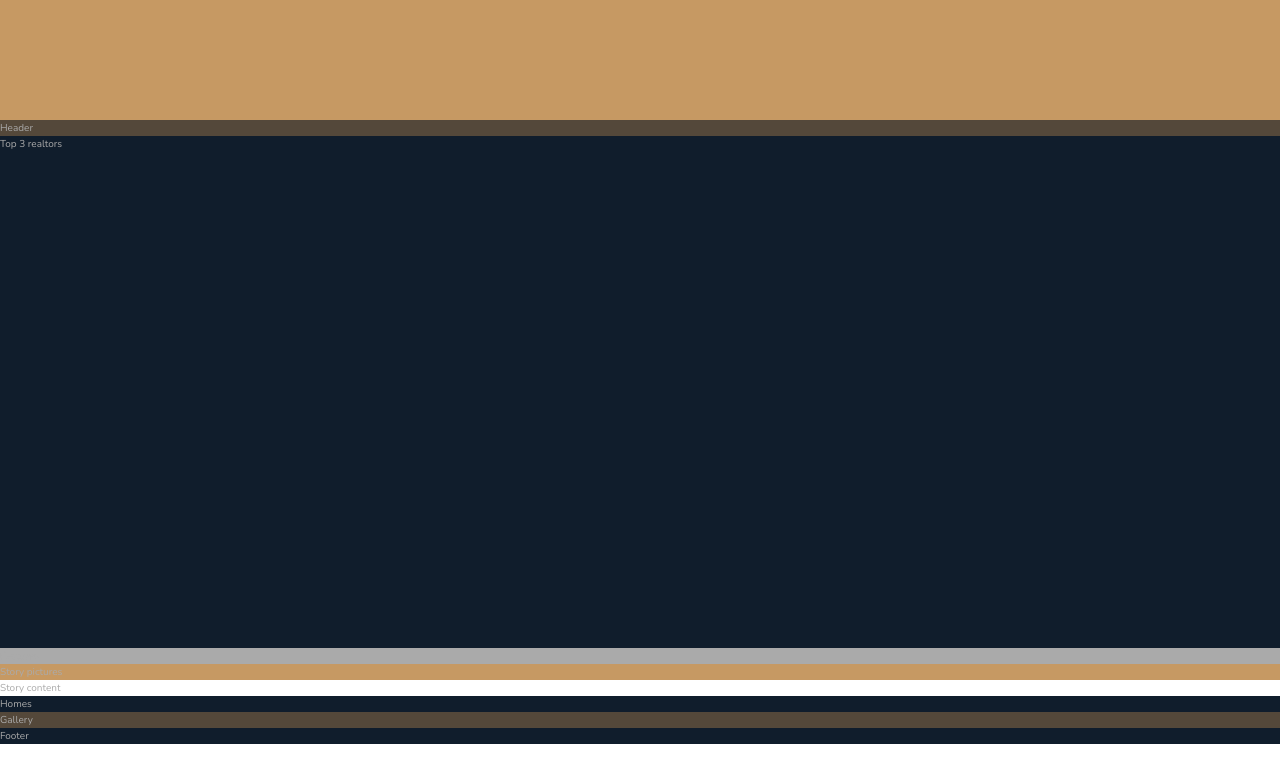
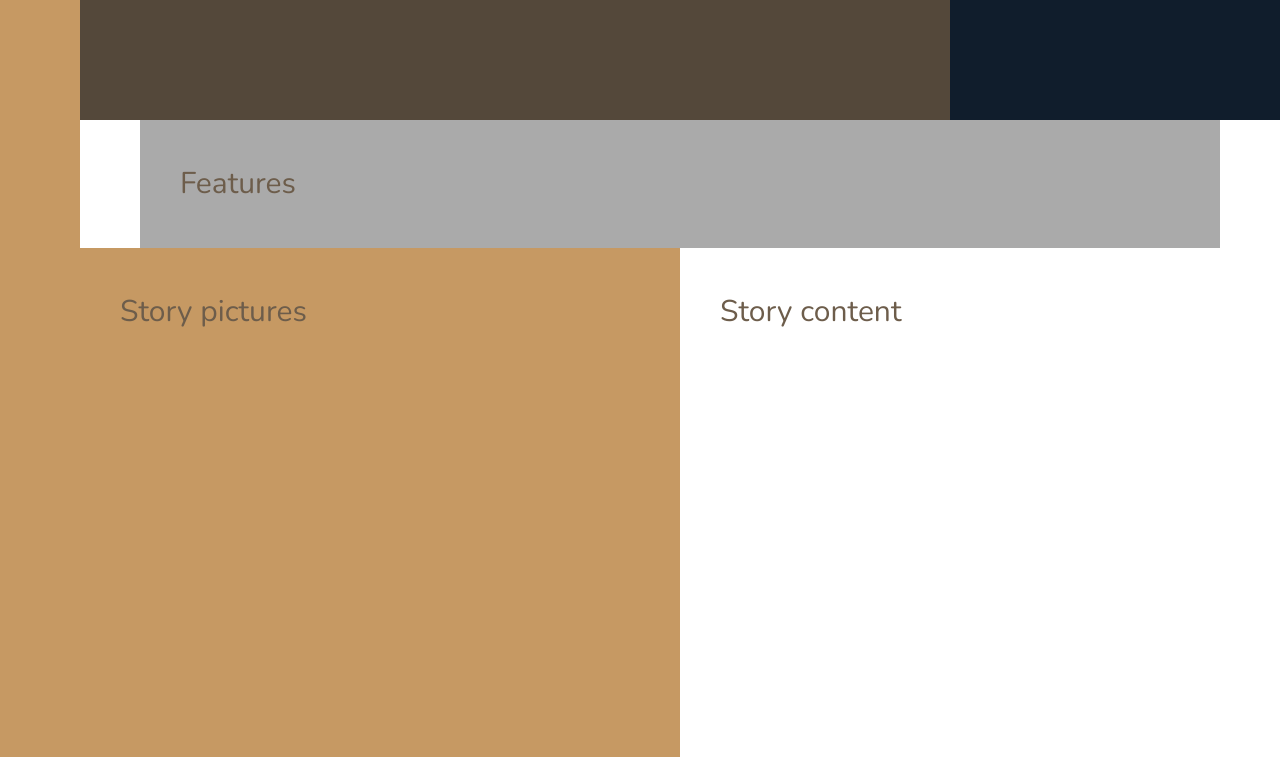
Before and after one commit to rmneves92/nexter, a website: page index.html in a window 1280 px wide. Shown: the part 520-1277 px from the top of the page. Drawn offline with nearby package versions, Linux system fonts and the light colour scheme.

Commit message:
add grid system

```diff
--- a/sass/_base.scss
+++ b/sass/_base.scss
@@ -29,7 +29,7 @@ html {
 
 body {
   font-family: $font-primary;
-  color: $color-grey-light-2;
+  color: $color-grey-dark-2;
   font-weight: 300;
   line-height: 1.6;
 }
@@ -37,4 +37,15 @@ body {
 .container {
   display: grid;
   grid-template-rows: 80vh min-content 40vw repeat(3, min-content);
+  grid-template-columns:
+    [sidebar-start] 8rem [sidebar-end full-start] minmax(6rem, 1fr) [center-start] repeat(
+      8,
+      [col-start] minmax(min-content, 14rem) [col-end]
+    )
+    [center-end] minmax(6rem, 1fr) [full-end];
+
+  & > * {
+    padding: 40px;
+    font-size: 3rem;
+  }
 }
--- a/sass/_features.scss
+++ b/sass/_features.scss
@@ -1,3 +1,4 @@
 .features {
   background-color: $color-grey-light-2;
+  grid-column: center-start / center-end;
 }
--- a/sass/_footer.scss
+++ b/sass/_footer.scss
@@ -1,3 +1,4 @@
 .footer {
   background-color: $color-secondary;
+  grid-column: full-start / full-end;
 }
--- a/sass/_gallery.scss
+++ b/sass/_gallery.scss
@@ -1,3 +1,4 @@
 .gallery {
   background-color: $color-grey-dark-1;
+  grid-column: full-start / full-end;
 }
--- a/sass/_header.scss
+++ b/sass/_header.scss
@@ -1,3 +1,4 @@
 .header {
   background-color: $color-grey-dark-1;
+  grid-column: full-start / col-end 6;
 }
--- a/sass/_homes.scss
+++ b/sass/_homes.scss
@@ -1,3 +1,4 @@
 .homes {
   background-color: $color-secondary;
+  grid-column: center-start / center-end;
 }
--- a/sass/_realtors.scss
+++ b/sass/_realtors.scss
@@ -1,3 +1,4 @@
 .realtors {
   background-color: $color-secondary;
+  grid-column: col-start 7 / full-end;
 }
--- a/sass/_sidebar.scss
+++ b/sass/_sidebar.scss
@@ -1,3 +1,5 @@
 .sidebar {
   background-color: $color-primary;
+  grid-column: sidebar-start / sidebar-end;
+  grid-row: 1 / -1;
 }
--- a/sass/_story.scss
+++ b/sass/_story.scss
@@ -1,9 +1,11 @@
 .story {
   &__pictures {
     background-color: $color-primary;
+    grid-column: full-start / col-end 4;
   }
 
   &__content {
     background-color: color-grey-light-1;
+    grid-column: col-start 5 / full-end;
   }
 }
```
Also changed, not shown: css/style.css.
